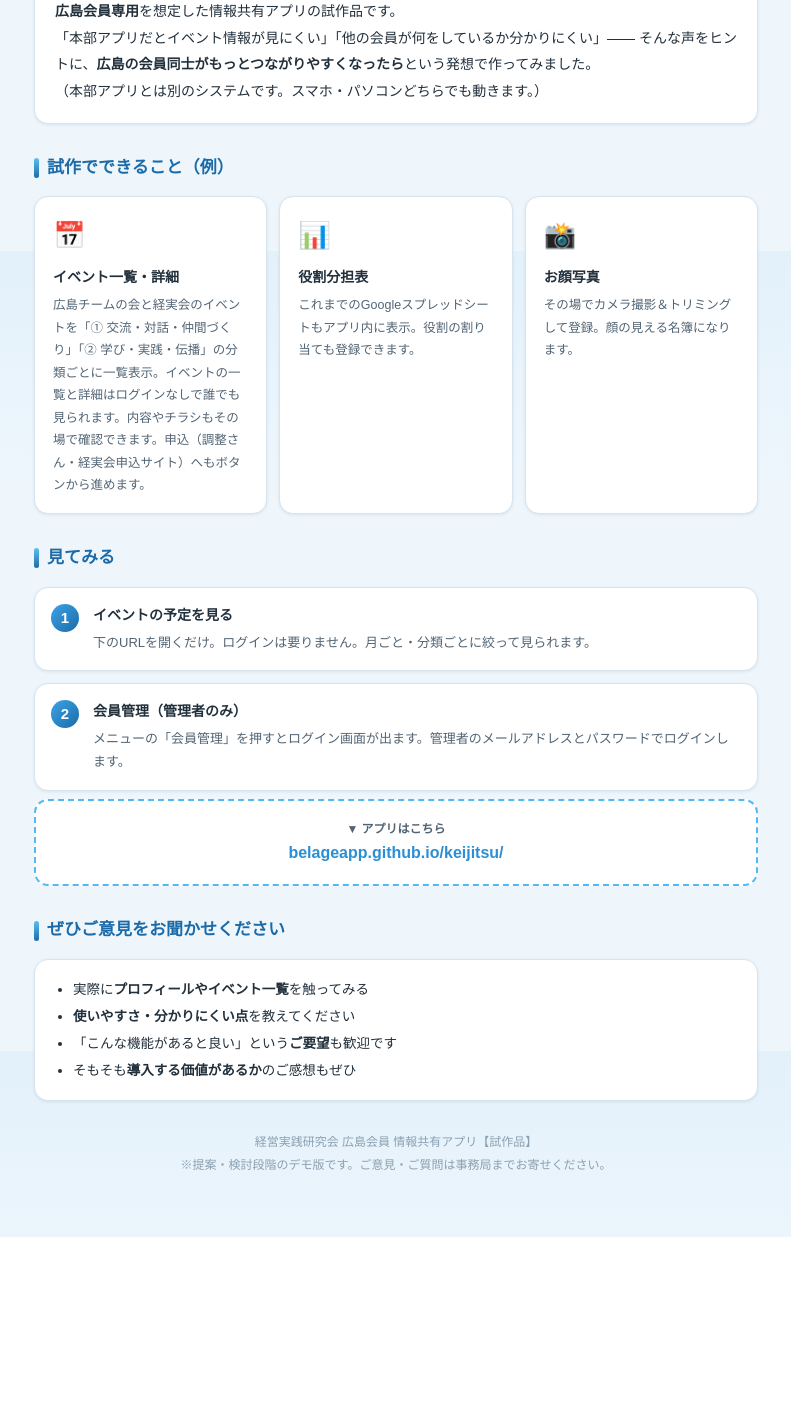
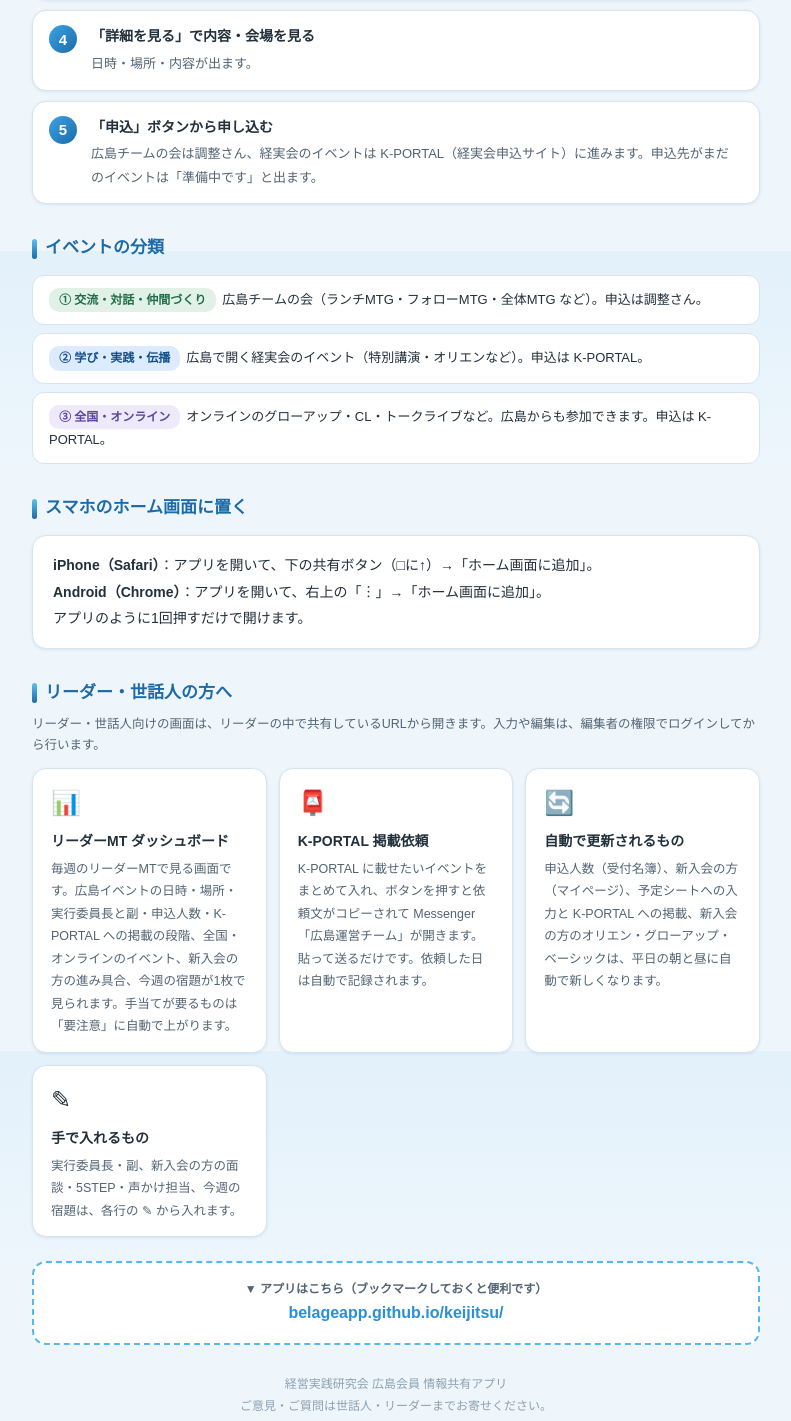
Before and after one commit to belageapp/keijitsu, a plain HTML site: page guide.html in a window 1280 px wide. Shown: the part 549-1970 px from the top of the page, without its empty margins (244-1035 px from the left). Before the commit the page ends 1786 px from the top, so only its background shows below. Drawn offline with Linux system fonts and the light colour scheme; no server answers.

Commit message:
feat: 使い方のページを今のアプリに合わせて書き直し、メニューに「使い方」を追加（v1.14.0）
Co-Authored-By: Claude Opus 5.5 <noreply@anthropic.com>

```diff
--- a/auth.js
+++ b/auth.js
@@ -5,7 +5,7 @@
 import { onAuthStateChanged, signOut } from 'https://www.gstatic.com/firebasejs/10.12.0/firebase-auth.js';
 import { doc, getDoc } from 'https://www.gstatic.com/firebasejs/10.12.0/firebase-firestore.js';
 import { auth, db } from './firebase-config.js';
-import { FEATURES } from './constants.js?v=1.13.2';
+import { FEATURES } from './constants.js?v=1.14.0';
 
 export const ROLE_LABELS = {
   admin:  '管理者',
@@ -91,6 +91,7 @@ export function renderTopbar(userData, active) {
     { key: 'events',  label: 'イベント', href: 'index.html' },
   ];
   if (FEATURES.members && userData) links.push({ key: 'members', label: '会員', href: 'members.html' });
+  links.push({ key: 'guide', label: '使い方', href: 'guide.html' });   // 2026-11-28（USER）
   // 会員管理は常にメニューに出す。未ログインで押したときだけログイン画面へ（ログイン後に会員管理へ戻る）
   links.push({ key: 'admin', label: '会員管理', href: userData ? 'admin.html' : 'login.html?next=admin.html' });
 
--- a/guide.html
+++ b/guide.html
@@ -3,100 +3,91 @@
 <head>
 <meta charset="UTF-8">
 <meta name="viewport" content="width=device-width, initial-scale=1.0">
-<title>【試作品】アプリのご案内｜経営実践研究会 広島会員 情報共有アプリ</title>
+<meta name="robots" content="noindex">
+<title>使い方｜経営実践研究会 広島会員 情報共有アプリ</title>
 <link rel="stylesheet" href="style.css">
 <style>
-  body{background:linear-gradient(180deg,#E3F1FB 0%,#EEF6FC 240px,#EEF6FC 100%);background-attachment:fixed}
-  .sheet{max-width:760px;margin:0 auto;padding:28px 18px 60px}
-  .hero{background:linear-gradient(135deg,#3BA3E6,#1C6BA8);color:#fff;border-radius:18px;padding:34px 28px;text-align:center;box-shadow:0 6px 24px rgba(28,107,168,.25)}
-  .hero .tag{font-size:12px;font-weight:700;letter-spacing:.18em;opacity:.9}
-  .hero h1{font-size:24px;font-weight:800;margin:10px 0 6px;line-height:1.5}
+  .sheet{max-width:760px;margin:0 auto;padding:24px 16px 60px}
+  .hero{background:linear-gradient(135deg,#3BA3E6,#1C6BA8);color:#fff;border-radius:18px;padding:28px 24px;text-align:center;box-shadow:0 6px 24px rgba(28,107,168,.25)}
+  .hero h1{font-size:22px;font-weight:800;margin:0 0 6px;line-height:1.5}
   .hero p{font-size:14px;opacity:.95;line-height:1.8}
-  .sec-h{font-size:17px;font-weight:800;color:var(--indigo);margin:30px 0 14px;display:flex;align-items:center;gap:8px}
+  .sec-h{font-size:17px;font-weight:800;color:var(--indigo);margin:30px 0 12px;display:flex;align-items:center;gap:8px}
   .sec-h::before{content:'';width:5px;height:20px;background:linear-gradient(180deg,#5BC0F0,#1C6BA8);border-radius:3px}
-  .lead{font-size:14px;line-height:1.9;color:var(--ink);background:#fff;border:1px solid var(--border);border-radius:14px;padding:18px 20px;box-shadow:0 1px 3px var(--shadow)}
-  .feat-grid{display:grid;grid-template-columns:repeat(auto-fill,minmax(220px,1fr));gap:12px}
-  .feat{background:#fff;border:1px solid var(--border);border-radius:14px;padding:16px 18px;box-shadow:0 1px 3px var(--shadow)}
-  .feat .ico{font-size:26px}
-  .feat h3{font-size:14px;font-weight:800;margin:8px 0 5px;color:var(--ink)}
-  .feat p{font-size:12.5px;color:var(--ink-mid);line-height:1.8}
-  .steps{counter-reset:s;display:flex;flex-direction:column;gap:12px}
-  .step{background:#fff;border:1px solid var(--border);border-radius:14px;padding:16px 18px 16px 58px;position:relative;box-shadow:0 1px 3px var(--shadow)}
-  .step::before{counter-increment:s;content:counter(s);position:absolute;left:16px;top:16px;width:28px;height:28px;background:linear-gradient(135deg,#3BA3E6,#1C6BA8);color:#fff;border-radius:50%;display:flex;align-items:center;justify-content:center;font-weight:800;font-size:15px}
+  .sec-s{font-size:12.5px;color:var(--ink-mid);margin:-6px 0 12px}
+  .lead{font-size:14px;line-height:1.9;color:var(--ink);background:#fff;border:1px solid var(--border);border-radius:14px;padding:16px 20px;box-shadow:0 1px 3px var(--shadow)}
+  .steps{counter-reset:s;display:flex;flex-direction:column;gap:10px}
+  .step{background:#fff;border:1px solid var(--border);border-radius:14px;padding:14px 18px 14px 58px;position:relative;box-shadow:0 1px 3px var(--shadow)}
+  .step::before{counter-increment:s;content:counter(s);position:absolute;left:16px;top:14px;width:28px;height:28px;background:linear-gradient(135deg,#3BA3E6,#1C6BA8);color:#fff;border-radius:50%;display:flex;align-items:center;justify-content:center;font-weight:800;font-size:15px}
   .step h3{font-size:14px;font-weight:800;margin-bottom:3px}
   .step p{font-size:13px;color:var(--ink-mid);line-height:1.8}
-  .urlbox{background:#fff;border:2px dashed var(--gold);border-radius:14px;padding:18px 20px;text-align:center;margin-top:8px}
+  .cats{display:flex;flex-direction:column;gap:8px}
+  .cat{background:#fff;border:1px solid var(--border);border-radius:12px;padding:12px 16px;font-size:13px;line-height:1.7}
+  .cat b{display:inline-block;font-size:12px;padding:2px 10px;border-radius:10px;margin-right:6px}
+  .feat-grid{display:grid;grid-template-columns:repeat(auto-fill,minmax(220px,1fr));gap:12px}
+  .feat{background:#fff;border:1px solid var(--border);border-radius:14px;padding:14px 18px;box-shadow:0 1px 3px var(--shadow)}
+  .feat .ico{font-size:24px}
+  .feat h3{font-size:14px;font-weight:800;margin:6px 0 4px;color:var(--ink)}
+  .feat p{font-size:12.5px;color:var(--ink-mid);line-height:1.8}
+  .note{font-size:12.5px;color:var(--ink-mid);line-height:1.8;margin-top:10px}
+  .urlbox{background:#fff;border:2px dashed var(--gold);border-radius:14px;padding:16px 20px;text-align:center;margin-top:24px}
   .urlbox .label{font-size:12px;color:var(--ink-mid);font-weight:700}
   .urlbox a{font-size:16px;font-weight:800;color:var(--gold-dark);word-break:break-all}
-  .todo{background:#fff;border:1px solid var(--border);border-radius:14px;padding:16px 20px;box-shadow:0 1px 3px var(--shadow)}
-  .todo li{font-size:13.5px;line-height:2;color:var(--ink);margin-left:18px}
-  .foot{text-align:center;font-size:12px;color:var(--ink-light);margin-top:30px;line-height:1.9}
-  .noprint{margin-bottom:14px;text-align:right}
-  @media print{ .noprint{display:none} body{background:#fff} .hero{box-shadow:none} }
+  .foot{text-align:center;font-size:12px;color:var(--ink-light);margin-top:28px;line-height:1.9}
 </style>
 </head>
 <body>
 <div class="sheet">
-  <div class="noprint"><button class="btn btn-outline btn-sm" onclick="window.print()">🖨 印刷 / PDF保存</button></div>
-
   <div class="hero">
-    <div class="tag">🚧 PROTOTYPE ／ 試作版</div>
-    <h1>広島会員 情報共有アプリ<br>【試作品】のご提案</h1>
-    <p>「こんなアプリがあったらどうでしょう？」という<br><strong>たたき台（試作品）</strong>です。ぜひ触ってご意見をお聞かせください。</p>
+    <h1>経実会広島 イベント一覧の使い方</h1>
+    <p>広島の特別講演・全体MTG・オリエン・ランチ・フォローMTG と、<br>全国・オンラインのイベントの予定と申込先を、ここ1か所で見られます。<br>ログインは要りません。</p>
   </div>
 
-  <div class="notice" style="background:#FFF6E5;border:1.5px solid #F0C36B;border-radius:14px;padding:16px 20px;margin-top:16px;font-size:13.5px;line-height:1.9;color:#7A5A10">
-    <strong>⚠️ これは試作品（提案段階）です。</strong><br>
-    正式導入が決まったものではありません。実際に使う想定で作った<strong>デモ版</strong>で、機能・デザイン・運用方法はこれから皆さまのご意見をもとに検討・変更していきます。データも試験用のため、予告なくリセットする場合があります。
+  <div class="sec-h">イベントを見る・申し込む</div>
+  <div class="steps">
+    <div class="step"><h3>アプリを開く</h3><p>下のURLを開くだけです。スマホでもパソコンでも見られます。</p></div>
+    <div class="step"><h3>上のカードで、近い予定を確かめる</h3><p>「特別講演in広島」と「全体MTG」は、いちばん上のカードに次の回と「あと◯日」が出ます。</p></div>
+    <div class="step"><h3>一覧で探す</h3><p>月の帯を押すとその月だけ、分類・種別を選んで絞り込めます。キーワードでも探せます。今月の終わったイベントは「▸ 終わったイベント」の1行にまとまっていて、押すと開きます。</p></div>
+    <div class="step"><h3>「詳細を見る」で内容・会場を見る</h3><p>日時・場所・内容が出ます。</p></div>
+    <div class="step"><h3>「申込」ボタンから申し込む</h3><p>広島チームの会は調整さん、経実会のイベントは K-PORTAL（経実会申込サイト）に進みます。申込先がまだのイベントは「準備中です」と出ます。</p></div>
   </div>
 
-  <div class="sec-h">どんなもの？</div>
-  <div class="lead">
-    <strong>広島会員専用</strong>を想定した情報共有アプリの試作品です。<br>
-    「本部アプリだとイベント情報が見にくい」「他の会員が何をしているか分かりにくい」——
-    そんな声をヒントに、<strong>広島の会員同士がもっとつながりやすくなったら</strong>という発想で作ってみました。<br>
-    （本部アプリとは別のシステムです。スマホ・パソコンどちらでも動きます。）
+  <div class="sec-h">イベントの分類</div>
+  <div class="cats">
+    <div class="cat"><b style="background:#E1F1E7;color:#1F6E48">① 交流・対話・仲間づくり</b>広島チームの会（ランチMTG・フォローMTG・全体MTG など）。申込は調整さん。</div>
+    <div class="cat"><b style="background:#DCEBFF;color:#12508C">② 学び・実践・伝播</b>広島で開く経実会のイベント（特別講演・オリエンなど）。申込は K-PORTAL。</div>
+    <div class="cat"><b style="background:#EEE9FB;color:#5A47A0">③ 全国・オンライン</b>オンラインのグローアップ・CL・トークライブなど。広島からも参加できます。申込は K-PORTAL。</div>
   </div>
 
-  <div class="sec-h">試作でできること（例）</div>
-  <div class="feat-grid">
-    <div class="feat"><div class="ico">📅</div><h3>イベント一覧・詳細</h3><p>広島チームの会と経実会のイベントを「① 交流・対話・仲間づくり」「② 学び・実践・伝播」の分類ごとに一覧表示。イベントの一覧と詳細はログインなしで誰でも見られます。内容やチラシもその場で確認できます。<span data-feature="apply">申込（調整さん・経実会申込サイト）へもボタンから進めます。</span></p></div>
-    <div class="feat" data-feature="attendance"><div class="ico">✋</div><h3>出欠登録</h3><p>本会・懇親会それぞれに出欠を登録。ゲストや自社の社員の参加、その他出席者も登録できます。</p></div>
-    <div class="feat" data-feature="attendance"><div class="ico">🎯</div><h3>動員目標の見える化</h3><p>広島主催の主要イベントは、会員・ゲストの動員目標と達成率をゲージで表示。会の盛り上げに。</p></div>
-    <div class="feat" data-feature="members"><div class="ico">👥</div><h3>会員名簿</h3><p>会社名・志・事業内容・業種を登録して共有。業種バッジやキーワードで“つながりたい仲間”を探せます。</p></div>
-    <div class="feat"><div class="ico">📊</div><h3>役割分担表</h3><p>これまでのGoogleスプレッドシートもアプリ内に表示。役割の割り当ても登録できます。</p></div>
-    <div class="feat"><div class="ico">📸</div><h3>お顔写真</h3><p>その場でカメラ撮影＆トリミングして登録。顔の見える名簿になります。</p></div>
+  <div class="sec-h">スマホのホーム画面に置く</div>
+  <div class="lead">
+    <b>iPhone（Safari）</b>：アプリを開いて、下の共有ボタン（□に↑）→「ホーム画面に追加」。<br>
+    <b>Android（Chrome）</b>：アプリを開いて、右上の「︙」→「ホーム画面に追加」。<br>
+    アプリのように1回押すだけで開けます。
   </div>
 
-  <div class="sec-h">見てみる</div>
-  <div class="steps">
-    <div class="step"><h3>イベントの予定を見る</h3><p>下のURLを開くだけ。ログインは要りません。月ごと・分類ごとに絞って見られます。</p></div>
-    <div class="step"><h3>会員管理（管理者のみ）</h3><p>メニューの「会員管理」を押すとログイン画面が出ます。管理者のメールアドレスとパスワードでログインします。</p></div>
+  <div class="sec-h">リーダー・世話人の方へ</div>
+  <div class="sec-s">リーダー・世話人向けの画面は、リーダーの中で共有しているURLから開きます。入力や編集は、編集者の権限でログインしてから行います。</div>
+  <div class="feat-grid">
+    <div class="feat"><div class="ico">📊</div><h3>リーダーMT ダッシュボード</h3><p>毎週のリーダーMTで見る画面です。広島イベントの日時・場所・実行委員長と副・申込人数・K-PORTAL への掲載の段階、全国・オンラインのイベント、新入会の方の進み具合、今週の宿題が1枚で見られます。手当てが要るものは「要注意」に自動で上がります。</p></div>
+    <div class="feat"><div class="ico">📮</div><h3>K-PORTAL 掲載依頼</h3><p>K-PORTAL に載せたいイベントをまとめて入れ、ボタンを押すと依頼文がコピーされて Messenger「広島運営チーム」が開きます。貼って送るだけです。依頼した日は自動で記録されます。</p></div>
+    <div class="feat"><div class="ico">🔄</div><h3>自動で更新されるもの</h3><p>申込人数（受付名簿）、新入会の方（マイページ）、予定シートへの入力と K-PORTAL への掲載、新入会の方のオリエン・グローアップ・ベーシックは、平日の朝と昼に自動で新しくなります。</p></div>
+    <div class="feat"><div class="ico">✎</div><h3>手で入れるもの</h3><p>実行委員長・副、新入会の方の面談・5STEP・声かけ担当、今週の宿題は、各行の ✎ から入れます。</p></div>
   </div>
 
   <div class="urlbox">
-    <div class="label">▼ アプリはこちら</div>
+    <div class="label">▼ アプリはこちら（ブックマークしておくと便利です）</div>
     <a href="https://belageapp.github.io/keijitsu/">belageapp.github.io/keijitsu/</a>
   </div>
 
-  <div class="sec-h">ぜひご意見をお聞かせください</div>
-  <div class="todo">
-    <ul>
-      <li>実際に<strong>プロフィールやイベント一覧</strong>を触ってみる</li>
-      <li><strong>使いやすさ・分かりにくい点</strong>を教えてください</li>
-      <li>「こんな機能があると良い」という<strong>ご要望</strong>も歓迎です</li>
-      <li>そもそも<strong>導入する価値があるか</strong>のご感想もぜひ</li>
-    </ul>
-  </div>
-
   <div class="foot">
-    経営実践研究会 広島会員 情報共有アプリ【試作品】<br>
-    ※提案・検討段階のデモ版です。ご意見・ご質問は事務局までお寄せください。
+    経営実践研究会 広島会員 情報共有アプリ<br>
+    ご意見・ご質問は世話人・リーダーまでお寄せください。
   </div>
 </div>
 <script type="module">
-  import { FEATURES } from './constants.js?v=1.13.2';
-  document.querySelectorAll('[data-feature]').forEach(el => { if (!FEATURES[el.dataset.feature]) el.remove(); });
+  import { optionalAuth, renderTopbar } from './auth.js?v=1.14.0';
+  const me = await optionalAuth();
+  renderTopbar(me, 'guide');
 </script>
 </body>
 </html>
```
Also changed, not shown: admin.html (+1 -1 lines), dashboard.html (+2 -2 lines), event.html (+2 -2 lines), index.html (+2 -2 lines), members.html (+2 -2 lines), profile.html (+2 -2 lines), register.html (+1 -1 lines), request.html (+2 -2 lines), 1 other file.
